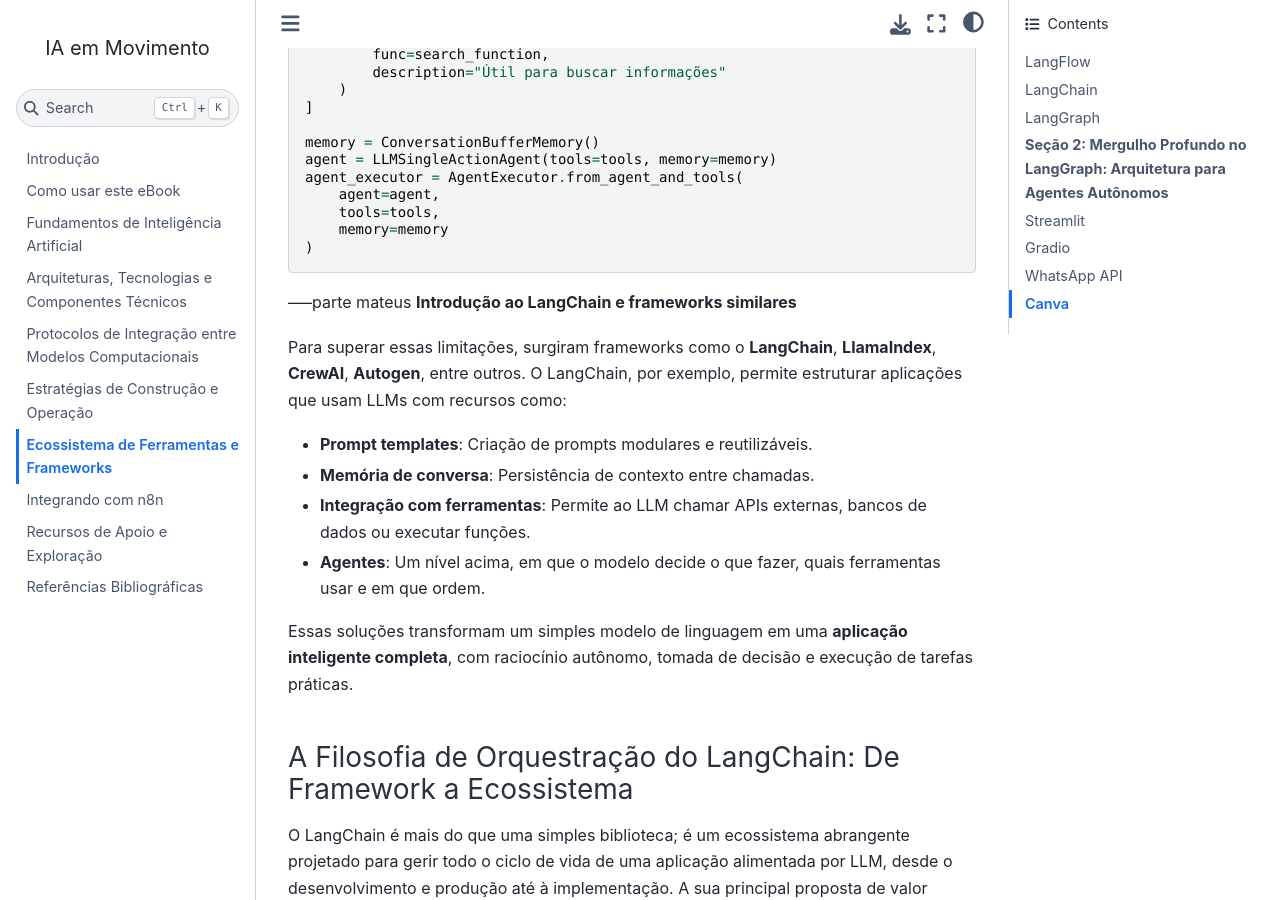
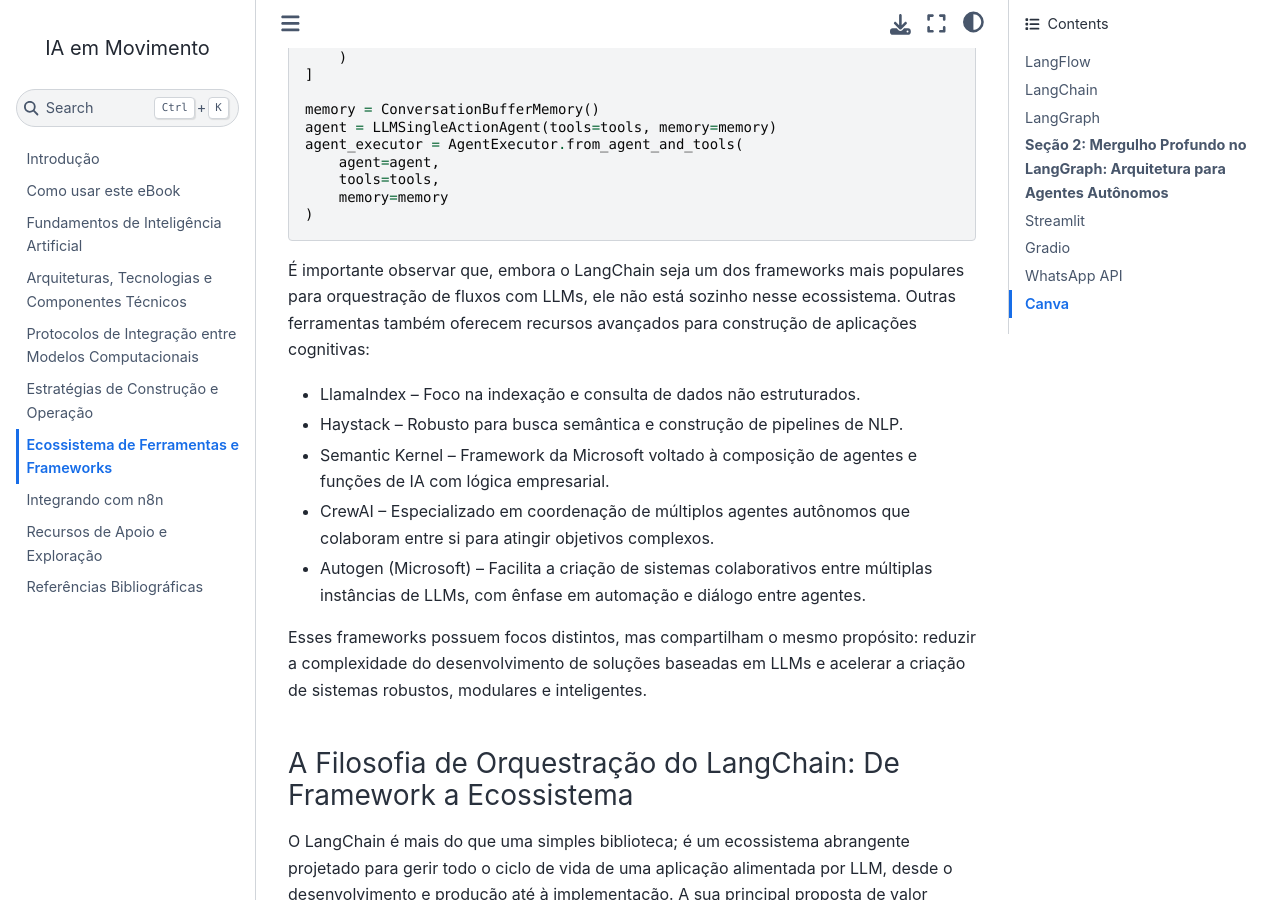
Before and after one commit to unb-lamfo-negocios-ai/LivroIAemMovimento, a Jupyter Book: the page built from capitulos/capEcossistema_Framework.md, in a window 1280 px wide and 900 px high, scrolled down 10478 px. Built offline with Jupyter Book 1.0.4 settings and Sphinx 7.4.7 and the Sphinx Book theme 1.1.4, drawn with Linux system fonts in a browser that asks for light colours; pages that are not in the unit, such as notebooks, are missing from menus; cross-references to code outside the pages are shown as plain code; some of the changed text lies outside the part shown.

Commit message:
Update capEcossistema_Framework.md

````diff
--- a/capitulos/capEcossistema_Framework.md
+++ b/capitulos/capEcossistema_Framework.md
@@ -152,7 +152,7 @@
 - Um agente é um tipo especializado de componente que atua como o "cérebro" de um fluxo. Utiliza um LLM para raciocinar, tomar decisões e escolher quais "ferramentas" (outros componentes conectados) usar com base na entrada do utilizador.
 - O componente do agente encapsula lógicas complexas, como o padrão ReAct (Reason+Act), abstraindo-as do utilizador e simplificando a construção de sistemas que podem interagir dinamicamente com o seu ambiente.
 
-### Interoperabilidade e o Protocolo de Contexto de Modelo (MCP)
+### Interoperabilidade e o MCP
 
 É possível trabalhar com o LangFlow integrando-o ao MCP, permitindo que o fluxo interaja com múltiplos modelos e ferramentas de forma padronizada, escalável e interoperável. Isto é, o LangFlow evoluiu para ser tanto um servidor como um cliente do MCP, uma característica crítica para sistemas de IA modernos e distribuídos. Veja [Seção Model Context Protocol](secao_mcp) para saber mais sobre MCP.
 
@@ -318,17 +318,19 @@
 )
 ```
 
------parte mateus
-**Introdução ao LangChain e frameworks similares**
+É importante observar que, embora o LangChain seja um dos frameworks mais populares para orquestração de fluxos com LLMs, ele não está sozinho nesse ecossistema. Outras ferramentas também oferecem recursos avançados para construção de aplicações cognitivas:
 
-Para superar essas limitações, surgiram frameworks como o **LangChain**, **LlamaIndex**, **CrewAI**, **Autogen**, entre outros. O LangChain, por exemplo, permite estruturar aplicações que usam LLMs com recursos como:
+- LlamaIndex – Foco na indexação e consulta de dados não estruturados.
 
-- **Prompt templates**: Criação de prompts modulares e reutilizáveis.
-- **Memória de conversa**: Persistência de contexto entre chamadas.
-- **Integração com ferramentas**: Permite ao LLM chamar APIs externas, bancos de dados ou executar funções.
-- **Agentes**: Um nível acima, em que o modelo decide o que fazer, quais ferramentas usar e em que ordem.
+- Haystack – Robusto para busca semântica e construção de pipelines de NLP.
 
-Essas soluções transformam um simples modelo de linguagem em uma **aplicação inteligente completa**, com raciocínio autônomo, tomada de decisão e execução de tarefas práticas.
+- Semantic Kernel – Framework da Microsoft voltado à composição de agentes e funções de IA com lógica empresarial.
+
+- CrewAI – Especializado em coordenação de múltiplos agentes autônomos que colaboram entre si para atingir objetivos complexos.
+
+- Autogen (Microsoft) – Facilita a criação de sistemas colaborativos entre múltiplas instâncias de LLMs, com ênfase em automação e diálogo entre agentes.
+
+Esses frameworks possuem focos distintos, mas compartilham o mesmo propósito: reduzir a complexidade do desenvolvimento de soluções baseadas em LLMs e acelerar a criação de sistemas robustos, modulares e inteligentes.
 
 ### A Filosofia de Orquestração do LangChain: De Framework a Ecossistema
 
````
